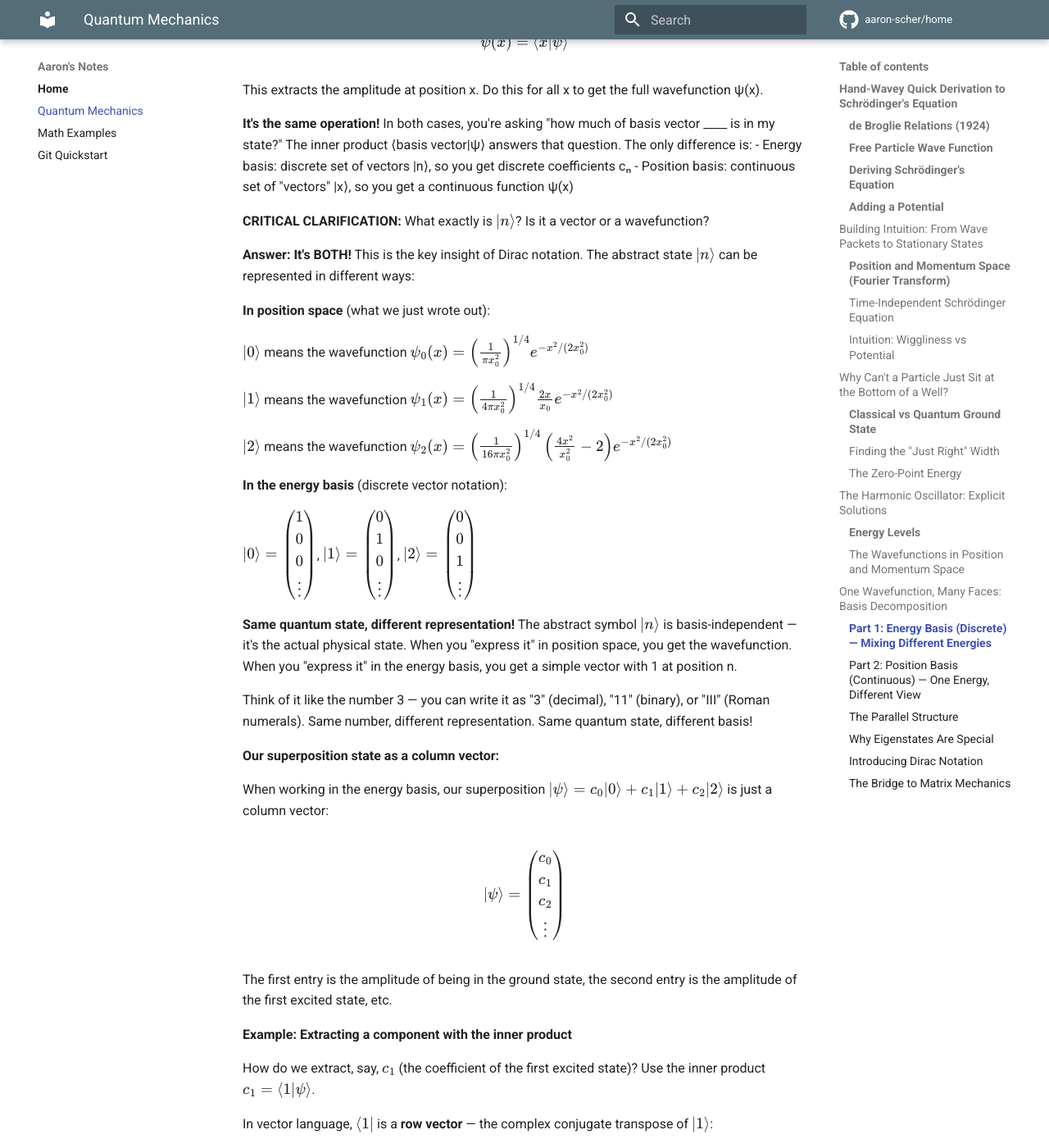
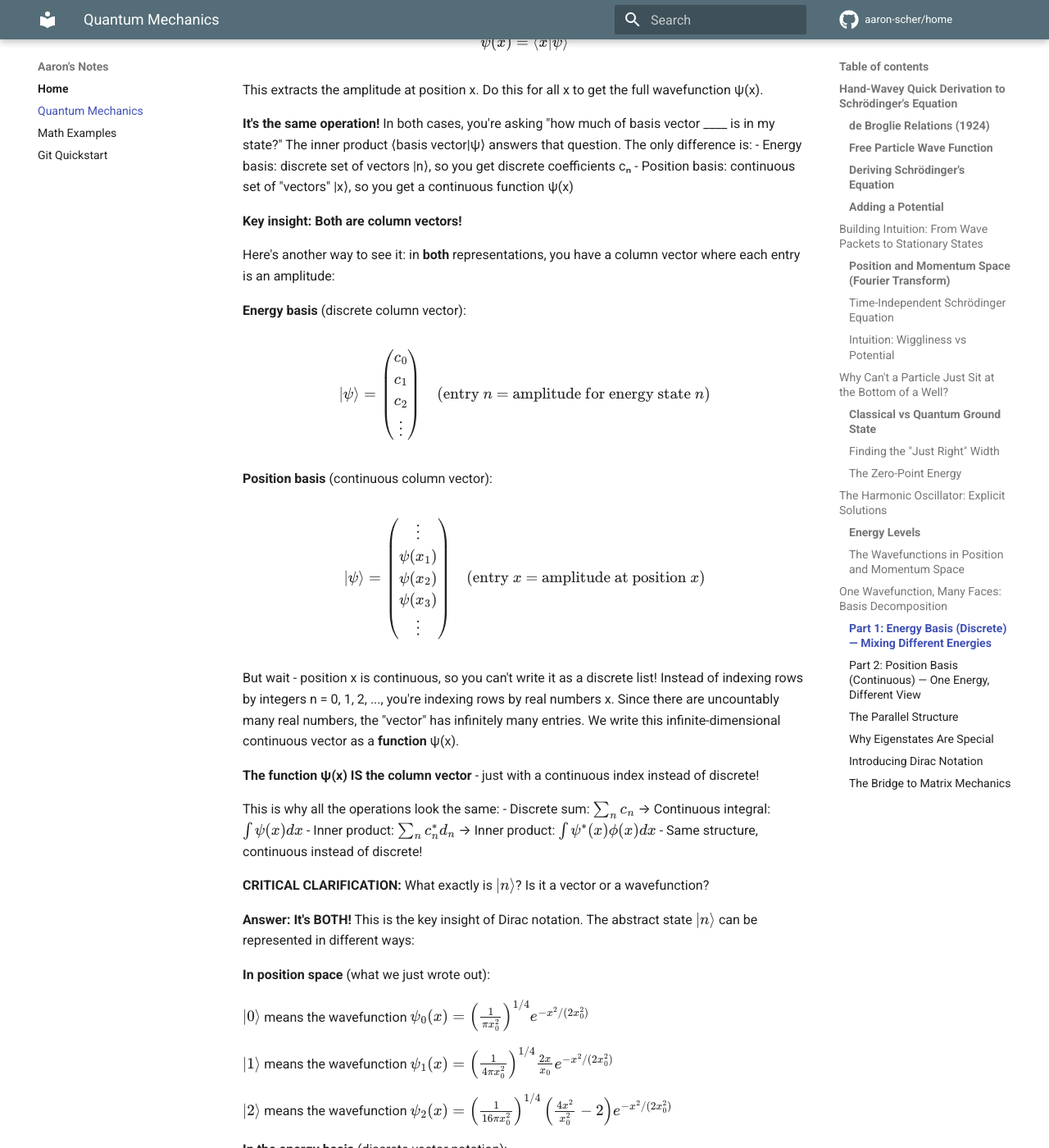
Before and after one commit to aaron-scher/home, an MkDocs documentation site: the page built from docs/quantum-mechanics.md, in a window 1280 px wide and 1400 px high, scrolled down 12112 px. Shown: the whole window at 82% size. Built offline with MkDocs 1.6.1 and Material for MkDocs 9.7.7, drawn with Linux system fonts in a browser that asks for light colours; comment, search, counter and statistics services are not loaded.

Commit message:
Clarify that wavefunctions are continuous column vectors
- Both energy and position representations are column vectors
- Energy: discrete indices n = 0, 1, 2, ...
- Position: continuous index x (uncountably infinite entries)
- Function ψ(x) IS the column vector with continuous index
- Explains why sums become integrals (same structure!)
- Key conceptual insight for understanding the math

🤖 Generated with [Claude Code](https://claude.com/claude-code)

Co-Authored-By: Claude <noreply@anthropic.com>

```diff
--- a/docs/quantum-mechanics.md
+++ b/docs/quantum-mechanics.md
@@ -448,6 +448,31 @@ This extracts the amplitude at position x. Do this for all x to get the full wav
 - Energy basis: discrete set of vectors |n⟩, so you get discrete coefficients cₙ
 - Position basis: continuous set of "vectors" |x⟩, so you get a continuous function ψ(x)
 
+**Key insight: Both are column vectors!**
+
+Here's another way to see it: in **both** representations, you have a column vector where each entry is an amplitude:
+
+**Energy basis** (discrete column vector):
+
+$$
+|\psi\rangle = \begin{pmatrix} c_0 \\ c_1 \\ c_2 \\ \vdots \end{pmatrix} \quad \text{(entry } n \text{ = amplitude for energy state } n\text{)}
+$$
+
+**Position basis** (continuous column vector):
+
+$$
+|\psi\rangle = \begin{pmatrix} \vdots \\ \psi(x_1) \\ \psi(x_2) \\ \psi(x_3) \\ \vdots \end{pmatrix} \quad \text{(entry } x \text{ = amplitude at position } x\text{)}
+$$
+
+But wait - position x is continuous, so you can't write it as a discrete list! Instead of indexing rows by integers n = 0, 1, 2, ..., you're indexing rows by real numbers x. Since there are uncountably many real numbers, the "vector" has infinitely many entries. We write this infinite-dimensional continuous vector as a **function** ψ(x).
+
+**The function ψ(x) IS the column vector** - just with a continuous index instead of discrete!
+
+This is why all the operations look the same:
+- Discrete sum: $\sum_n c_n$ → Continuous integral: $\int \psi(x) dx$
+- Inner product: $\sum_n c_n^* d_n$ → Inner product: $\int \psi^*(x) \phi(x) dx$
+- Same structure, continuous instead of discrete!
+
 **CRITICAL CLARIFICATION:** What exactly is $|n\rangle$? Is it a vector or a wavefunction?
 
 **Answer: It's BOTH!** This is the key insight of Dirac notation. The abstract state $|n\rangle$ can be represented in different ways:
```
